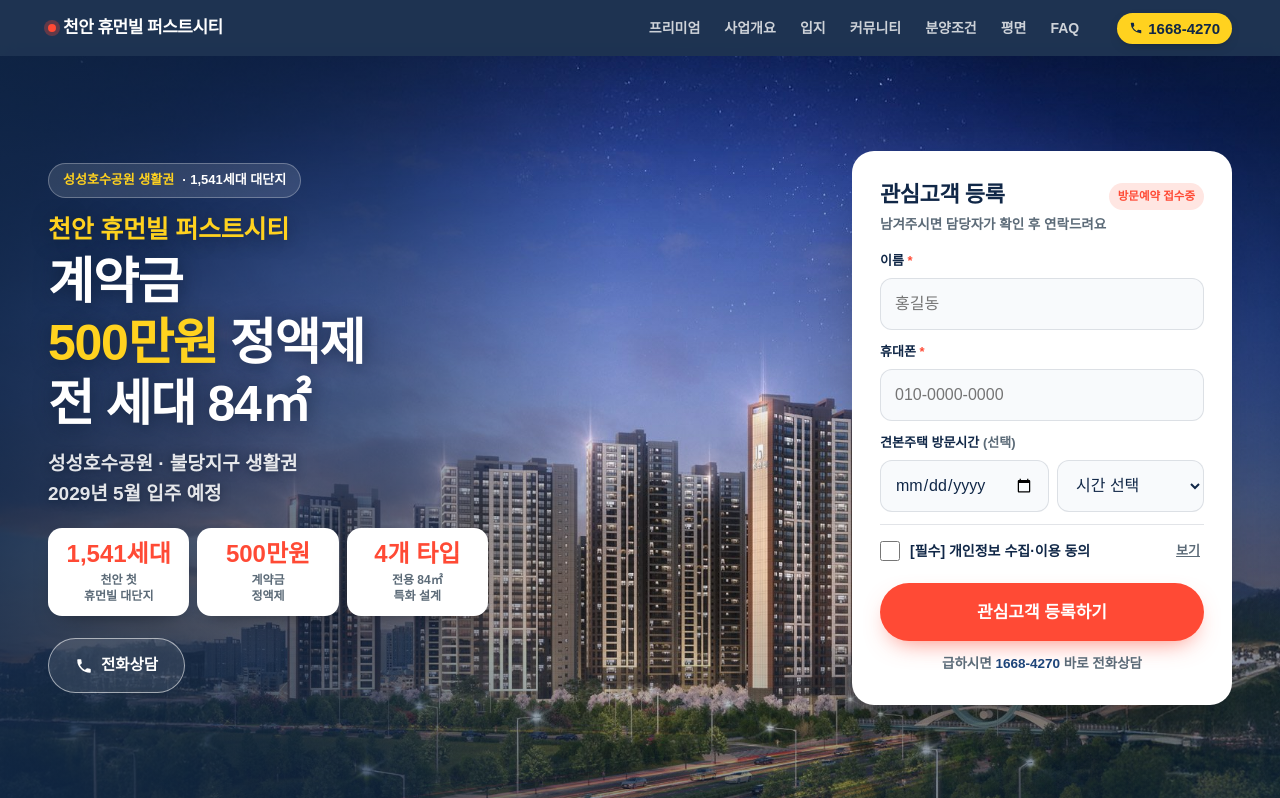
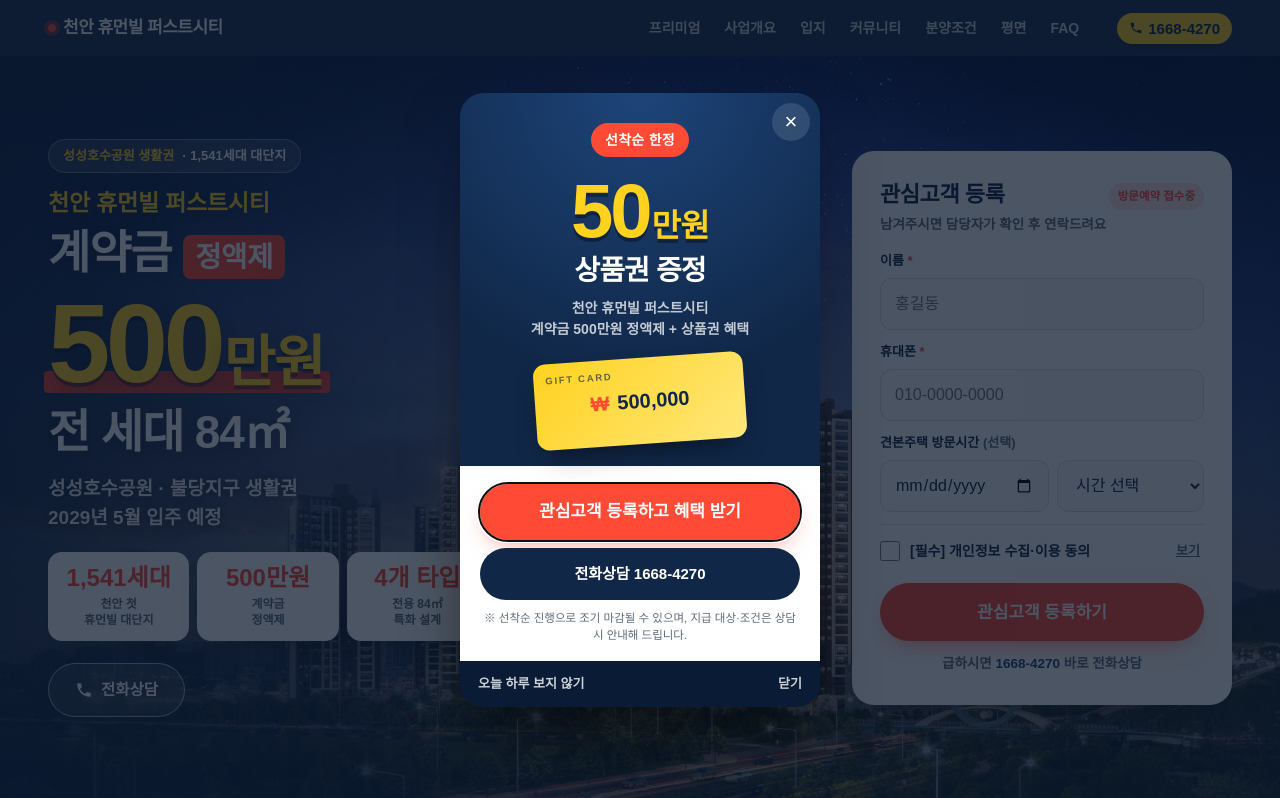
Before and after one commit to bellahan1007-lgtm/-, a plain HTML site: page humanville/index.html in a window 1280 px wide. Shown: the top 798 px of the page. Drawn offline with Linux system fonts and the light colour scheme; a web font is replaced by a local one.

Commit message:
휴먼빌: 메인 500만원 크게 강조, 선착순 50만원 상품권 증정 팝업 추가
Co-Authored-By: Claude Opus 5.5 <noreply@anthropic.com>
Claude-Session: https://claude.ai/code/session_01WfLzoDnEc8vExCHnpLCm36

```diff
--- a/humanville/index.html
+++ b/humanville/index.html
@@ -85,11 +85,17 @@ button,input,select{font:inherit;color:inherit}
 .hero .wrap{position:relative;z-index:3;display:grid;gap:28px;padding-top:30px;padding-bottom:30px}
 .eyebrow-pill{display:inline-flex;align-items:center;gap:8px;font-size:13px;font-weight:700;padding:6px 14px;border-radius:999px;background:rgba(255,255,255,.12);border:1px solid rgba(255,255,255,.28);color:#fff}
 .eyebrow-pill b{color:var(--gold-l)}
-.hero h1{font-size:clamp(34px,9.4vw,54px);margin:16px 0 14px;text-shadow:0 2px 18px rgba(8,20,40,.55)}
+.hero h1{position:relative;z-index:0;font-size:clamp(32px,8.6vw,48px);margin:16px 0 14px;text-shadow:0 2px 18px rgba(8,20,40,.55)}
 .hero-copy{min-height:470px}
 .hero .lead{text-shadow:0 1px 10px rgba(8,20,40,.6);font-size:clamp(15px,3.9vw,19px);font-weight:600;color:rgba(255,255,255,.88);line-height:1.55}
 .hero h1 .sm{display:block;font-size:.5em;font-weight:800;letter-spacing:-.01em;color:var(--gold-l);margin-bottom:8px}
 .hero h1 em{font-style:normal;color:var(--gold)}
+.hero h1 .big{display:inline-block;position:relative;margin:6px 0 4px;font-size:clamp(68px,20vw,104px);line-height:1;letter-spacing:-.04em;color:var(--gold);white-space:nowrap;text-shadow:0 4px 0 rgba(8,20,40,.45),0 10px 30px rgba(8,20,40,.6);animation:pop .7s cubic-bezier(.2,1.6,.4,1) .15s both}
+.hero h1 .big small{font-size:.5em;letter-spacing:-.02em;margin-left:2px}
+.hero h1 .big:after{content:"";position:absolute;left:-4px;right:-6px;bottom:.06em;height:.2em;background:var(--red);border-radius:4px;z-index:-1;transform-origin:left;animation:mark .5s ease-out .6s both}
+.hero h1 .tag{display:inline-block;font-size:.62em;letter-spacing:-.01em;background:var(--red);color:#fff;padding:5px 12px 4px;border-radius:8px;vertical-align:middle;text-shadow:none}
+@keyframes pop{from{opacity:0;transform:scale(.6)}to{opacity:1;transform:none}}
+@keyframes mark{from{transform:scaleX(0)}to{transform:scaleX(1)}}
 .trio{display:grid;grid-template-columns:repeat(3,minmax(0,1fr));gap:8px;margin:20px 0 22px}
 .trio div{background:#fff;border-radius:14px;padding:12px 6px;text-align:center;box-shadow:0 10px 24px -14px rgba(0,0,0,.6)}
 .trio b{display:block;font-family:var(--head);font-weight:900;font-size:clamp(15px,4.3vw,24px);white-space:nowrap;color:var(--red);line-height:1.2}
@@ -335,10 +341,33 @@ footer p+p{margin-top:6px}
 .lb img{max-height:90vh;width:auto;max-width:100%;border-radius:8px;background:#fff}
 .lb button{position:absolute;top:14px;right:14px;width:44px;height:44px;border-radius:50%;border:0;background:rgba(255,255,255,.15);color:#fff;font-size:24px;cursor:pointer}
 
+/* ===== 상품권 팝업 ===== */
+.pop{position:fixed;inset:0;z-index:95;display:none;align-items:center;justify-content:center;padding:20px;background:rgba(8,20,40,.72)}
+.pop.open{display:flex;animation:fade .25s ease-out}
+.pop-box{position:relative;width:100%;max-width:360px;border-radius:24px;overflow:hidden;background:var(--ink);color:#fff;text-align:center;box-shadow:0 30px 70px -20px rgba(0,0,0,.7);animation:rise .4s cubic-bezier(.2,1.3,.4,1)}
+.pop-top{padding:30px 22px 22px;background:radial-gradient(circle at 50% 0%,#1D4479 0%,var(--ink) 70%)}
+.pop-badge{display:inline-block;background:var(--red);color:#fff;font-weight:800;font-size:14px;padding:6px 14px;border-radius:999px;letter-spacing:.02em}
+.pop-amt{font-family:var(--head);font-weight:900;color:var(--gold);font-size:76px;line-height:1;letter-spacing:-.04em;margin:16px 0 4px;white-space:nowrap;text-shadow:0 4px 0 rgba(0,0,0,.35)}
+.pop-amt small{font-size:.42em;letter-spacing:-.02em;margin-left:2px}
+.pop-tt{font-family:var(--head);font-weight:900;font-size:28px;letter-spacing:-.03em;line-height:1.25}
+.pop-sub{font-size:14px;color:rgba(255,255,255,.75);font-weight:600;margin-top:10px;line-height:1.5}
+.pop-card{position:relative;margin:18px auto 0;width:210px;height:86px;border-radius:12px;background:linear-gradient(135deg,var(--gold),#FFE77A);color:var(--ink);display:flex;align-items:center;justify-content:center;gap:8px;font-family:var(--head);font-weight:900;font-size:20px;transform:rotate(-4deg);box-shadow:0 14px 28px -12px rgba(0,0,0,.6)}
+.pop-card:before{content:"GIFT CARD";position:absolute;left:12px;top:9px;font-size:9.5px;letter-spacing:.18em;opacity:.65}
+.pop-card i{font-style:normal;color:var(--red)}
+.pop-btm{background:#fff;color:var(--text);padding:18px 20px 16px}
+.pop-btm .btn{width:100%;min-height:56px;font-size:17px}
+.pop-btm .btn+.btn{margin-top:8px;min-height:48px;font-size:15px}
+.pop-note{font-size:11.5px;color:var(--sub);margin-top:10px;line-height:1.5}
+.pop-foot{display:flex;justify-content:space-between;align-items:center;background:#0A1C35;padding:0 6px}
+.pop-foot button{border:0;background:none;color:rgba(255,255,255,.8);font-size:13px;font-weight:700;padding:13px 12px;cursor:pointer}
+.pop-x{position:absolute;top:10px;right:10px;width:38px;height:38px;border-radius:50%;border:0;background:rgba(255,255,255,.12);color:#fff;font-size:22px;line-height:1;cursor:pointer}
+@keyframes fade{from{opacity:0}to{opacity:1}}
+@keyframes rise{from{opacity:0;transform:translateY(30px) scale(.94)}to{opacity:1;transform:none}}
+
 /* ===== 등장 효과 ===== */
 .rv{opacity:0;transform:translateY(18px);transition:opacity .6s ease,transform .6s ease}
 .rv.in{opacity:1;transform:none}
-@media (prefers-reduced-motion:reduce){.rv{opacity:1;transform:none;transition:none}html{scroll-behavior:auto}}
+@media (prefers-reduced-motion:reduce){.rv{opacity:1;transform:none;transition:none}html{scroll-behavior:auto}.hero h1 .big,.hero h1 .big:after,.pop.open,.pop-box{animation:none}}
 
 /* ===== 태블릿·PC ===== */
 @media (min-width:720px){
@@ -373,7 +402,8 @@ footer p+p{margin-top:6px}
   .hero-bg img{object-position:50% 70%}
   .hero-bg:after{background:linear-gradient(90deg,rgba(16,39,71,.85) 0%,rgba(16,39,71,.55) 30%,rgba(16,39,71,.04) 48%,rgba(16,39,71,.04) 62%,rgba(16,39,71,.4) 100%),linear-gradient(0deg,rgba(16,39,71,.45) 0%,transparent 30%)}
   .hero-copy{min-height:0}
-  .hero h1{font-size:50px}
+  .hero h1{font-size:46px}
+  .hero h1 .big{font-size:112px}
   .hero-btns{display:flex;gap:10px}
   .hero-btns .btn{padding:14px 26px}
   .hero-btns .btn-cta{display:none}
@@ -414,7 +444,7 @@ footer p+p{margin-top:6px}
     <div>
       <div class="hero-copy">
         <span class="eyebrow-pill"><b>성성호수공원 생활권</b> · 1,541세대 대단지</span>
-        <h1 class="h"><span class="sm">천안 휴먼빌 퍼스트시티</span>계약금<br><em>500만원</em> 정액제<br>전 세대 84㎡</h1>
+        <h1 class="h"><span class="sm">천안 휴먼빌 퍼스트시티</span>계약금 <span class="tag">정액제</span><br><em class="big">500<small>만원</small></em><br>전 세대 84㎡</h1>
         <p class="lead">성성호수공원 · 불당지구 생활권<br>2029년 5월 입주 예정</p>
       </div>
       <div class="trio">
@@ -454,7 +484,7 @@ footer p+p{margin-top:6px}
       <div><small>마감재</small><b>기본 제공</b><span>통상 유상 옵션<br>품목 일부</span></div>
     </div>
     <div class="basic rv">
-      <span>거실 아트월 타일</span><span>주방 엔지니어드 스톤 상판</span><span>침실 붙박이장(발코니 확장 시)</span>
+      <span>거실 아트월 타일</span><span>주방 엔지니어드 스톤 상판</span><span>침실 붙박이장(발코니 확장 시)</span><span style="background:var(--red);border-color:var(--red)">선착순 50만원 상품권 증정</span>
     </div>
     <p class="note">※ 입주자모집공고(2025.10) 및 공식 보도자료 기준이며, 기본 제공 품목은 타입에 따라 다릅니다. 현재 적용 조건은 계약 전 분양 상담을 통해 반드시 확인하시기 바랍니다.</p>
   </div>
@@ -723,6 +753,25 @@ footer p+p{margin-top:6px}
   <a href="#apply" class="btn btn-cta" data-cta="bar">관심고객 등록</a>
 </div>
 
+<div class="pop" id="pop" role="dialog" aria-modal="true" aria-labelledby="pop-tt">
+  <div class="pop-box">
+    <button type="button" class="pop-x" data-pop-close aria-label="닫기">×</button>
+    <div class="pop-top">
+      <span class="pop-badge">선착순 한정</span>
+      <p class="pop-amt">50<small>만원</small></p>
+      <p class="pop-tt" id="pop-tt">상품권 증정</p>
+      <p class="pop-sub">천안 휴먼빌 퍼스트시티<br>계약금 500만원 정액제 + 상품권 혜택</p>
+      <div class="pop-card" aria-hidden="true"><i>₩</i>500,000</div>
+    </div>
+    <div class="pop-btm">
+      <a href="#apply" class="btn btn-cta" data-pop-go data-cta="popup">관심고객 등록하고 혜택 받기</a>
+      <a href="tel:16684270" class="btn btn-dark" data-call>전화상담 1668-4270</a>
+      <p class="pop-note">※ 선착순 진행으로 조기 마감될 수 있으며, 지급 대상·조건은 상담 시 안내해 드립니다.</p>
+    </div>
+    <div class="pop-foot"><button type="button" data-pop-today>오늘 하루 보지 않기</button><button type="button" data-pop-close>닫기</button></div>
+  </div>
+</div>
+
 <div class="lb" id="lb" role="dialog" aria-label="이미지 크게 보기"><button type="button" aria-label="닫기">×</button><img alt=""></div>
 
 <template id="formTpl">
@@ -886,6 +935,20 @@ document.addEventListener('click',e=>{
 });
 document.addEventListener('keydown',e=>{if(e.key==='Escape')lb.classList.remove('open')});
 
+// ===== 상품권 팝업 =====
+(function(){
+  const pop=$('#pop');if(!pop)return;
+  const KEY='hm_pop_hide',today=new Date().toDateString();
+  let hidden=false;try{hidden=localStorage.getItem(KEY)===today}catch(_){}
+  const close=()=>{pop.classList.remove('open');document.body.style.overflow=''};
+  pop.querySelectorAll('[data-pop-close]').forEach(b=>b.addEventListener('click',close));
+  pop.querySelector('[data-pop-today]').addEventListener('click',()=>{try{localStorage.setItem(KEY,today)}catch(_){}close()});
+  pop.querySelector('[data-pop-go]').addEventListener('click',close);
+  pop.addEventListener('click',e=>{if(e.target===pop)close()});
+  document.addEventListener('keydown',e=>{if(e.key==='Escape'&&pop.classList.contains('open'))close()});
+  if(!hidden)setTimeout(()=>{pop.classList.add('open');document.body.style.overflow='hidden';pop.querySelector('[data-pop-go]').focus({preventScroll:true})},700);
+})();
+
 // ===== 스크롤 등장 효과 =====
 if('IntersectionObserver' in window){
   const io=new IntersectionObserver(es=>es.forEach(x=>{if(x.isIntersecting){x.target.classList.add('in');io.unobserve(x.target)}}),{threshold:.12});
```
